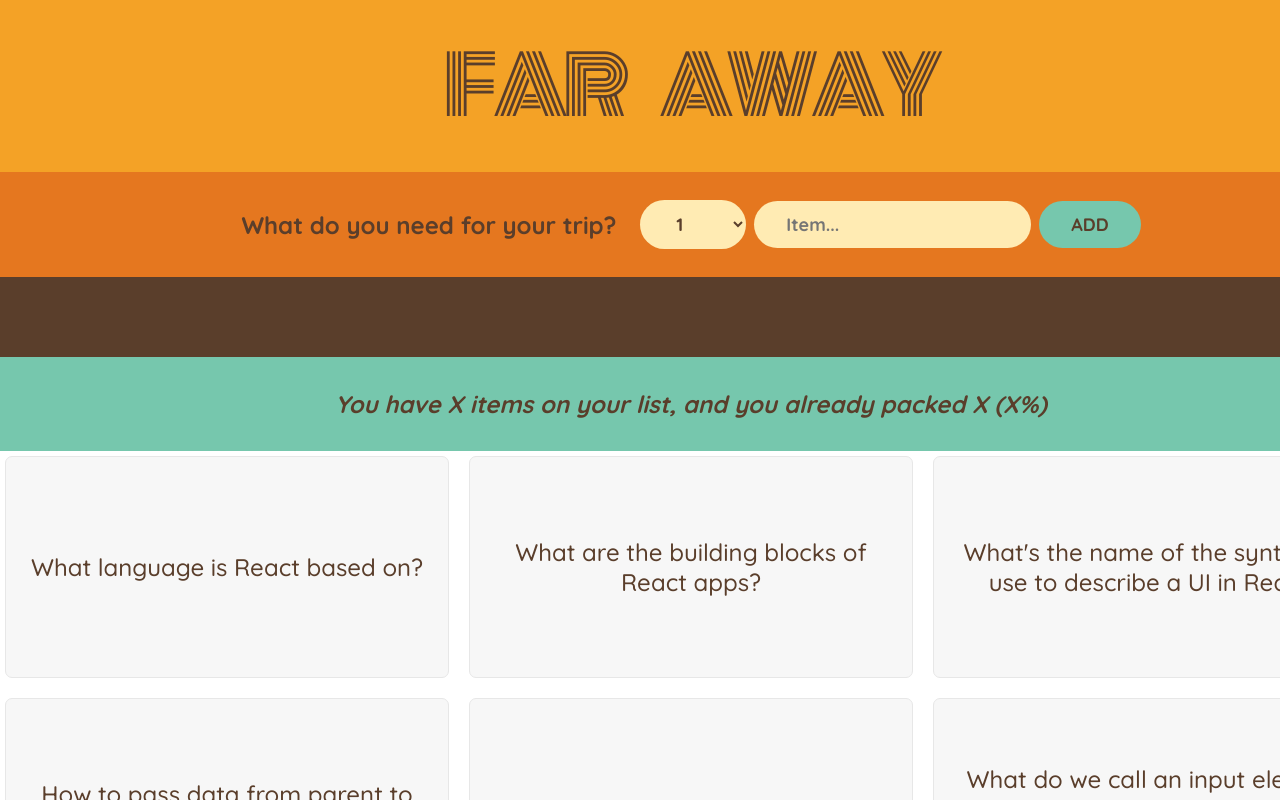
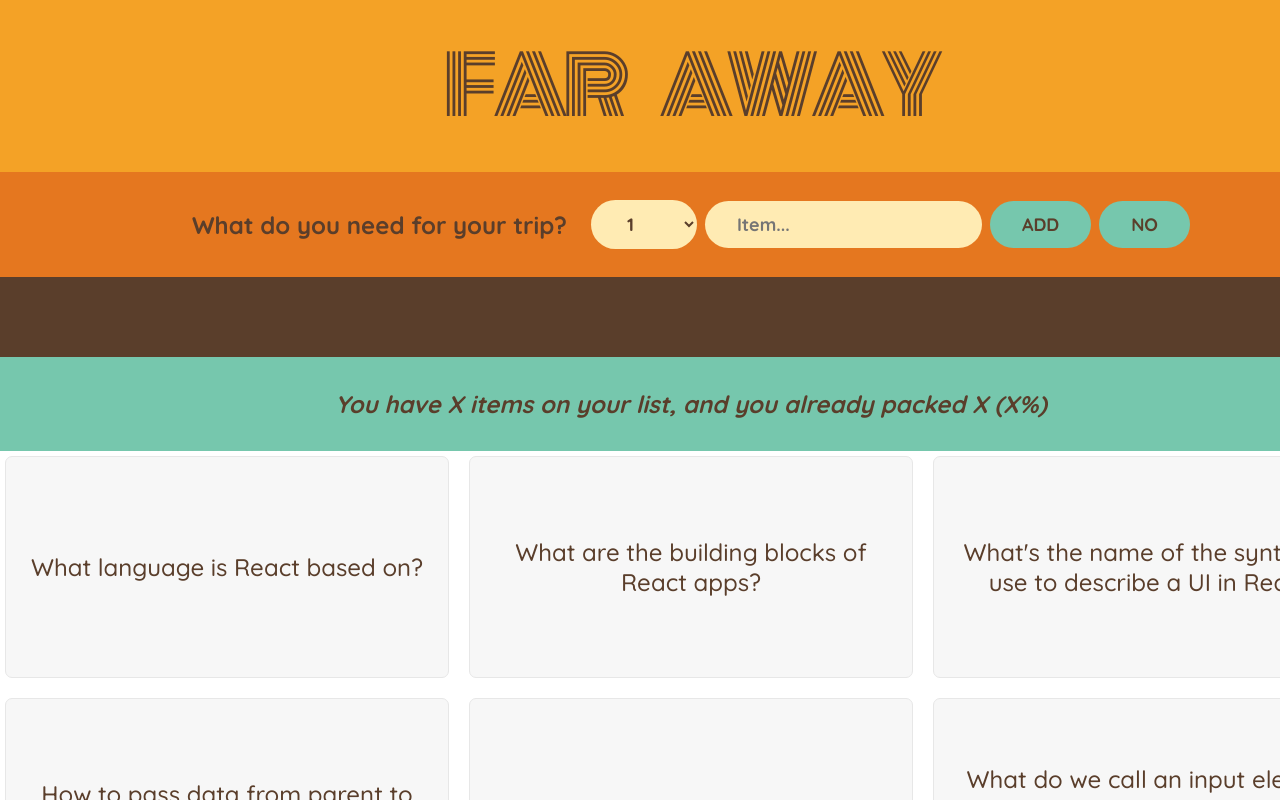
Before and after one commit to HennadiiZ/react_tricks, a React (Create React App) app: page / in a window 1280 px wide. Shown: the top 800 px of the page. Built offline with nearby package versions, Linux system fonts and the light colour scheme.

Commit message:
just check

```diff
--- a/src/App.js
+++ b/src/App.js
@@ -134,6 +134,7 @@ function Form({ onAddItems }) {
         }}
       /> */}
       <button>Add</button>
+      <button>NO</button>
     </form>
   );
 }
```
